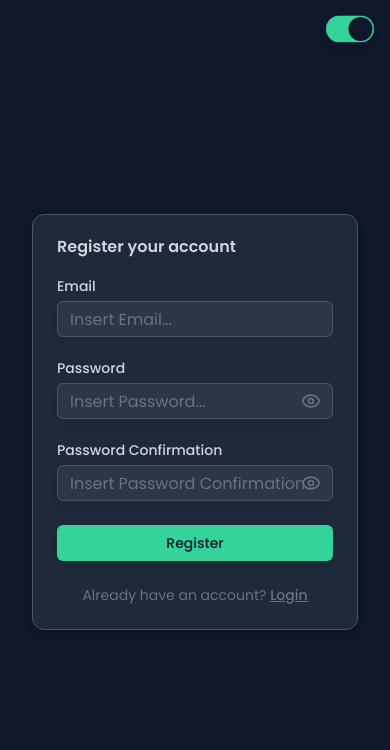
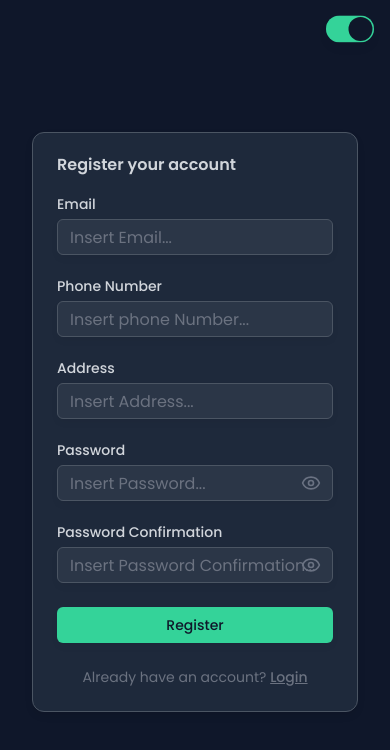
Before and after one commit to ElloRabyndra/Team_Green_Thriftoria, a React (Vite) app in the folder frontend/: page /register in a window 390 px wide. Shown: the top 750 px of the page. Built offline with nearby package versions, Linux system fonts and the light colour scheme.

Commit message:
feat: add phone and address in auth page

```diff
--- a/frontend/src/components/auth/Profile.jsx
+++ b/frontend/src/components/auth/Profile.jsx
@@ -40,8 +40,10 @@ export default function Profile() {
 
   // Set default value email dari user yang sedang login
   useEffect(() => {
-    if (user?.email) {
-      setValue("email", user.email);
+    if(user) {
+      if(user.email) setValue("email", user.email);
+      if(user.phone) setValue("phone", user.phone);
+      if(user.address) setValue("address", user.address);
     }
   }, [user, setValue]);
 
@@ -54,7 +56,14 @@ export default function Profile() {
 
       if (result.success) {
         // Reset form
-        reset();
+        reset({
+          email: data.email,
+          phone: data.phone,
+          address: data.address,
+          old_password: "",
+          new_password: "",
+          new_password_confirm: ""
+        });
 
         // Set email kembali setelah reset
         setValue("email", data.email);
@@ -107,6 +116,7 @@ export default function Profile() {
         <CardContent>
           <form onSubmit={handleSubmit(onSubmit)}>
             <div className="flex flex-col gap-6">
+              {/* Email */}
               <div className="grid gap-2">
                 <Label htmlFor="email">Email</Label>
                 <Input
@@ -121,7 +131,37 @@ export default function Profile() {
                   <ErrorMessage ErrorMessage={errors.email.message} />
                 )}
               </div>
-
+              {/* Phone */}
+              <div className="grid gap-2">
+                <Label htmlFor="phone">Phone Number</Label>
+                <Input
+                  {...register("phone")}
+                  id="phone"
+                  type="text"
+                  placeholder="Insert phone Number..."
+                  autoComplete="off"
+                  disabled={isSubmitting}
+                />
+                {errors.phone && (
+                  <ErrorMessage ErrorMessage={errors.phone.message} />
+                )}
+              </div>
+              {/* Address */}
+              <div className="grid gap-2">
+                <Label htmlFor="address">Address</Label>
+                <Input
+                  {...register("address")}
+                  id="address"
+                  type="text"
+                  placeholder="Insert Address..."
+                  autoComplete="off"
+                  disabled={isSubmitting}
+                />
+                {errors.address && (
+                  <ErrorMessage ErrorMessage={errors.address.message} />
+                )}
+              </div>
+              {/* Old Password */}
               <div className="grid gap-2">
                 <div className="flex items-center">
                   <Label htmlFor="old_password">Old Password</Label>
@@ -145,7 +185,7 @@ export default function Profile() {
                   <ErrorMessage ErrorMessage={errors.old_password.message} />
                 )}
               </div>
-
+              {/* New Password */}
               <div className="grid gap-2">
                 <div className="flex items-center">
                   <Label htmlFor="new_password">New Password</Label>
@@ -169,7 +209,7 @@ export default function Profile() {
                   <ErrorMessage ErrorMessage={errors.new_password.message} />
                 )}
               </div>
-
+              {/* New Password Confirm */}
               <div className="grid gap-2">
                 <div className="flex items-center">
                   <Label htmlFor="new_password_confirm">New Password Confirm</Label>
@@ -193,7 +233,7 @@ export default function Profile() {
                   <ErrorMessage ErrorMessage={errors.new_password_confirm.message} />
                 )}
               </div>
-
+              {/* Button */}
               <Button
                 type="submit"
                 className="w-full cursor-pointer"
--- a/frontend/src/components/auth/Register.jsx
+++ b/frontend/src/components/auth/Register.jsx
@@ -22,7 +22,7 @@ import EyeButton from "../ui/eyeButton";
 
 export default function Register() {
   const navigate = useNavigate();
-  const { register: registerUser, isEmailRegistered } = useAuth();
+  const { registerUser, isEmailRegistered } = useAuth();
   const [isSubmitting, setIsSubmitting] = useState(false);
   const [showPassword, setShowPassword] = useState(false);
   const [showPasswordConfirm, setShowPasswordConfirm] = useState(false);
@@ -83,6 +83,7 @@ export default function Register() {
       <CardContent>
         <form onSubmit={handleSubmit(onSubmit)}>
           <div className="flex flex-col gap-6">
+            {/* Email */}
             <div className="grid gap-2">
               <Label htmlFor="email">Email</Label>
               <Input
@@ -97,6 +98,37 @@ export default function Register() {
                 <ErrorMessage ErrorMessage={errors.email.message} />
               )}
             </div>
+            {/* Phone */}
+            <div className="grid gap-2">
+              <Label htmlFor="phone">Phone Number</Label>
+              <Input
+                {...register("phone")}
+                id="phone"
+                type="text"
+                placeholder="Insert phone Number..."
+                autoComplete="off"
+                disabled={isSubmitting}
+              />
+              {errors.phone && (
+                <ErrorMessage ErrorMessage={errors.phone.message} />
+              )}
+            </div>
+            {/* Address */}
+            <div className="grid gap-2">
+              <Label htmlFor="address">Address</Label>
+              <Input
+                {...register("address")}
+                id="address"
+                type="text"
+                placeholder="Insert Address..."
+                autoComplete="off"
+                disabled={isSubmitting}
+              />
+              {errors.address && (
+                <ErrorMessage ErrorMessage={errors.address.message} />
+              )}
+            </div>
+            {/* Password */}
             <div className="grid gap-2">
               <div className="flex items-center">
                 <Label htmlFor="password">Password</Label>
@@ -120,6 +152,7 @@ export default function Register() {
                 <ErrorMessage ErrorMessage={errors.password.message} />
               )}
             </div>
+            {/* Password Confirmation */}
             <div className="grid gap-2">
               <div className="flex items-center">
                 <Label htmlFor="passwordConfirmation">
@@ -147,6 +180,7 @@ export default function Register() {
                 />
               )}
             </div>
+            {/* Button */}
             <Button
               type="submit"
               className="w-full cursor-pointer"
--- a/frontend/src/components/auth/Schema.jsx
+++ b/frontend/src/components/auth/Schema.jsx
@@ -12,6 +12,15 @@ export const registerSchema = z.object({
         "Email must be a valid Gmail address"
       )
       .transform((email) => email.toLowerCase()),
+    phone: z
+      .string()
+      .min(1, "Phone number is required")
+      .regex(/^[0-9]+$/, "Phone number must contain only digits")
+      .min(10, "Phone number must be at least 10 digits"),
+    address: z
+      .string()
+      .min(1, "Address is required")
+      .min(5, "Address must be at least 5 characters"),
     password: z
       .string()
       .min(1, "Password is required")
@@ -53,20 +62,45 @@ export const profileSchema = z.object({
         "Email must be a valid Gmail address"
       )
       .transform((email) => email.toLowerCase()),
-    old_password: z
+    phone: z
       .string()
-      .min(1, "Old password is required")
-      .min(5, "Old password must be at least 5 characters"),
-    new_password: z
+      .min(1, "Phone number is required")
+      .regex(/^[0-9]+$/, "Phone number must contain only digits")
+      .min(10, "Phone number must be at least 10 digits"),
+    address: z
       .string()
-      .min(1, "New password is required")
-      .min(5, "New password must be at least 5 characters"),
-    new_password_confirm: z
-      .string()
-      .min(1, "New password confirmation is required")
-      .min(5, "New password confirmation must be at least 5 characters")
+      .min(1, "Address is required")
+      .min(5, "Address must be at least 5 characters"),
+    old_password: z.string().optional().or(z.literal("")),
+    new_password: z.string().optional().or(z.literal("")),
+    new_password_confirm: z.string().optional().or(z.literal("")),
   })
-  .refine(data => data.new_password === data.new_password_confirm, {
-    message: "New passwords do not match",
-    path: ["new_password_confirm"]
-  });
+  .refine(
+    (data) => {
+      // Kalau salah satu password diisi, semua wajib diisi
+      if (data.old_password || data.new_password || data.new_password_confirm) {
+        return (
+          data.old_password.trim() !== "" &&
+          data.new_password.trim() !== "" &&
+          data.new_password_confirm.trim() !== ""
+        );
+      }
+      return true;
+    },
+    {
+      message: "All password fields are required when changing password",
+      path: ["old_password"],
+    }
+  )
+  .refine(
+    (data) => {
+      if (data.new_password && data.new_password_confirm) {
+        return data.new_password === data.new_password_confirm;
+      }
+      return true;
+    },
+    {
+      message: "New passwords do not match",
+      path: ["new_password_confirm"],
+    }
+  );
--- a/frontend/src/hooks/useAuth.jsx
+++ b/frontend/src/hooks/useAuth.jsx
@@ -41,12 +41,14 @@ export const AuthProvider = ({ children }) => {
   }, []);
 
   // Function untuk register user baru
-  const register = (userData) => {
+  const registerUser = (userData) => {
     try {
-      const { email, password } = userData;
+      const { email, phone, address, password } = userData;
       const newUser = {
         id: Date.now(),
         email: email.toLowerCase(),
+        phone,
+        address,
         password
       };
 
@@ -74,15 +76,10 @@ export const AuthProvider = ({ children }) => {
       );
 
       if (foundUser) {
-        const userSession = {
-          id: foundUser.id,
-          email: foundUser.email
-        };
-
-        setUser(userSession);
-        localStorage.setItem("currentUser", JSON.stringify(userSession));
-
-        return { success: true, message: "Login successful!", user: userSession };
+        const {password, ...userData} = foundUser;
+        setUser(userData);
+        localStorage.setItem("currentUser", JSON.stringify(userData));
+        return { success: true, message: "Login successful!", user: userData };
       } else {
         return { success: false, message: "Invalid credentials!" };
       }
@@ -111,28 +108,28 @@ export const AuthProvider = ({ children }) => {
   // Function untuk update profile
   const updateProfile = (profileData) => {
   try {
-      const { email, old_password, new_password } = profileData;
+    const { email, phone, address, old_password, new_password } = profileData;
 
     // Cari user saat ini
     const currentUserIndex = users.findIndex(u => u.id === user.id);
-
     if (currentUserIndex === -1) {
       return { success: false, message: "User not found!" };
     }
 
     const currentUserData = users[currentUserIndex];
 
-      // Validasi password lama
+    // Validasi password lama hanya jika user isi new_password
+    if (new_password && new_password.trim() !== "") {
       if (currentUserData.password !== old_password) {
         return { success: false, message: "Incorrect old password!" };
       }
+    }
 
-      // Jika email berubah, cek apakah email baru sudah digunakan user lain
+    // Cek email unik
     if (email.toLowerCase() !== currentUserData.email.toLowerCase()) {
-        const emailExists = users.some(u =>
-          u.id !== user.id && u.email.toLowerCase() === email.toLowerCase()
+      const emailExists = users.some(
+        u => u.id !== user.id && u.email.toLowerCase() === email.toLowerCase()
       );
-
       if (emailExists) {
         return { success: false, message: "Email already in use!" };
       }
@@ -142,7 +139,11 @@ export const AuthProvider = ({ children }) => {
     const updatedUser = {
       ...currentUserData,
       email: email.toLowerCase(),
-        password: new_password
+      phone,
+      address,
+      password: new_password && new_password.trim() !== ""
+        ? new_password
+        : currentUserData.password, // kalau tidak isi new_password → tetap pakai lama
     };
 
     // Update users array
@@ -150,16 +151,13 @@ export const AuthProvider = ({ children }) => {
     updatedUsers[currentUserIndex] = updatedUser;
     setUsers(updatedUsers);
 
-      // Update current user session
-      const updatedUserSession = {
-        id: updatedUser.id,
-        email: updatedUser.email
-      };
-      setUser(updatedUserSession);
+    // Simpan session tanpa password
+    const { password, ...updatedUserData } = updatedUser;
+    setUser(updatedUserData);
 
     // Save ke localStorage
     localStorage.setItem("users", JSON.stringify(updatedUsers));
-      localStorage.setItem("currentUser", JSON.stringify(updatedUserSession));
+    localStorage.setItem("currentUser", JSON.stringify(updatedUserData));
 
     return { success: true, message: "Profile updated successfully!" };
   } catch (error) {
@@ -167,12 +165,13 @@ export const AuthProvider = ({ children }) => {
   }
 };
 
+
   const value = {
     user,
     users,
     isLoading,
     isAuthenticated: !!user,
-    register,
+    registerUser,
     login,
     logout,
     isEmailRegistered,
```
Lines whose indentation alone changed are shown as unchanged.
